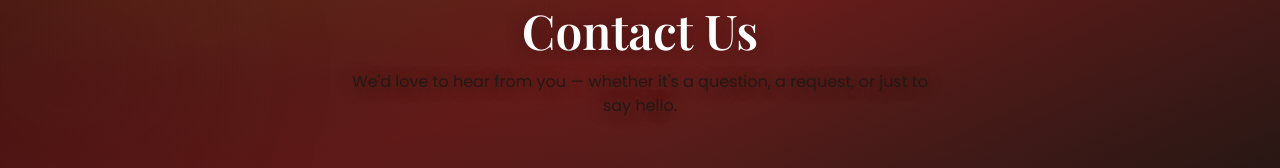
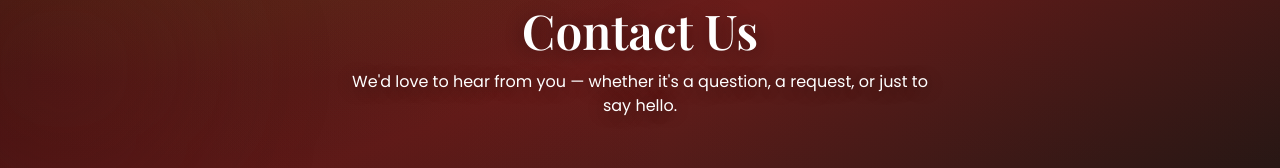
Before and after one commit to AnushkaSahan/Kalatuwagama_Website, a React (Vite) app: page /contact in a window 1280 px wide. Shown: the part 203-371 px from the top of the page. Built offline with nearby package versions, Linux system fonts and the light colour scheme; no server answers.

Commit message:
feat: Add contact page with form submission and location map display

```diff
--- a/src/pages/Contact.jsx
+++ b/src/pages/Contact.jsx
@@ -56,7 +56,7 @@
             </h1>
           </Reveal>
           <Reveal delay={0.2}>
-            <p className="mx-auto mt-4 max-w-xl text-white/68">
+            <p className="mx-auto mt-4 max-w-xl text-white">
               {t("contact.subtitle")}
             </p>
           </Reveal>
```
